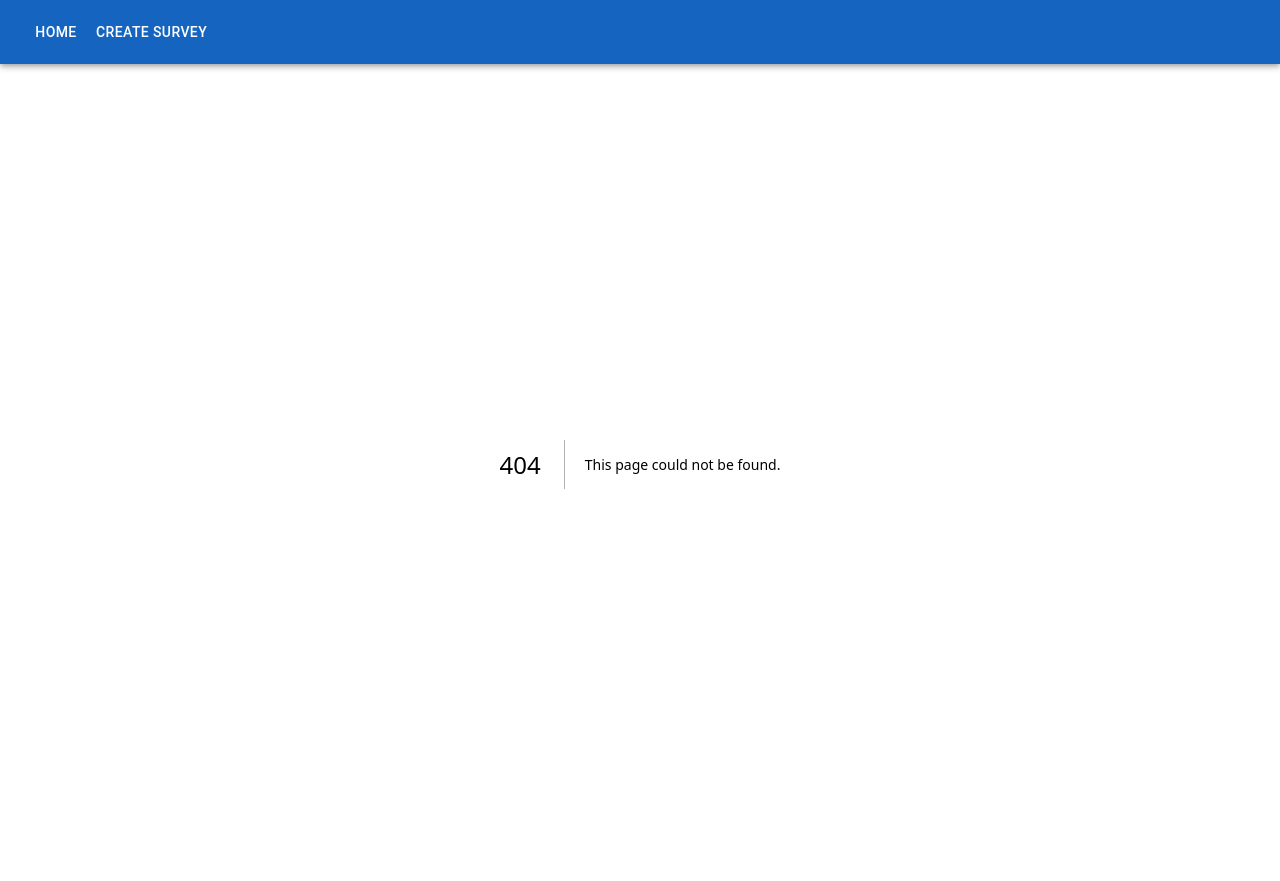
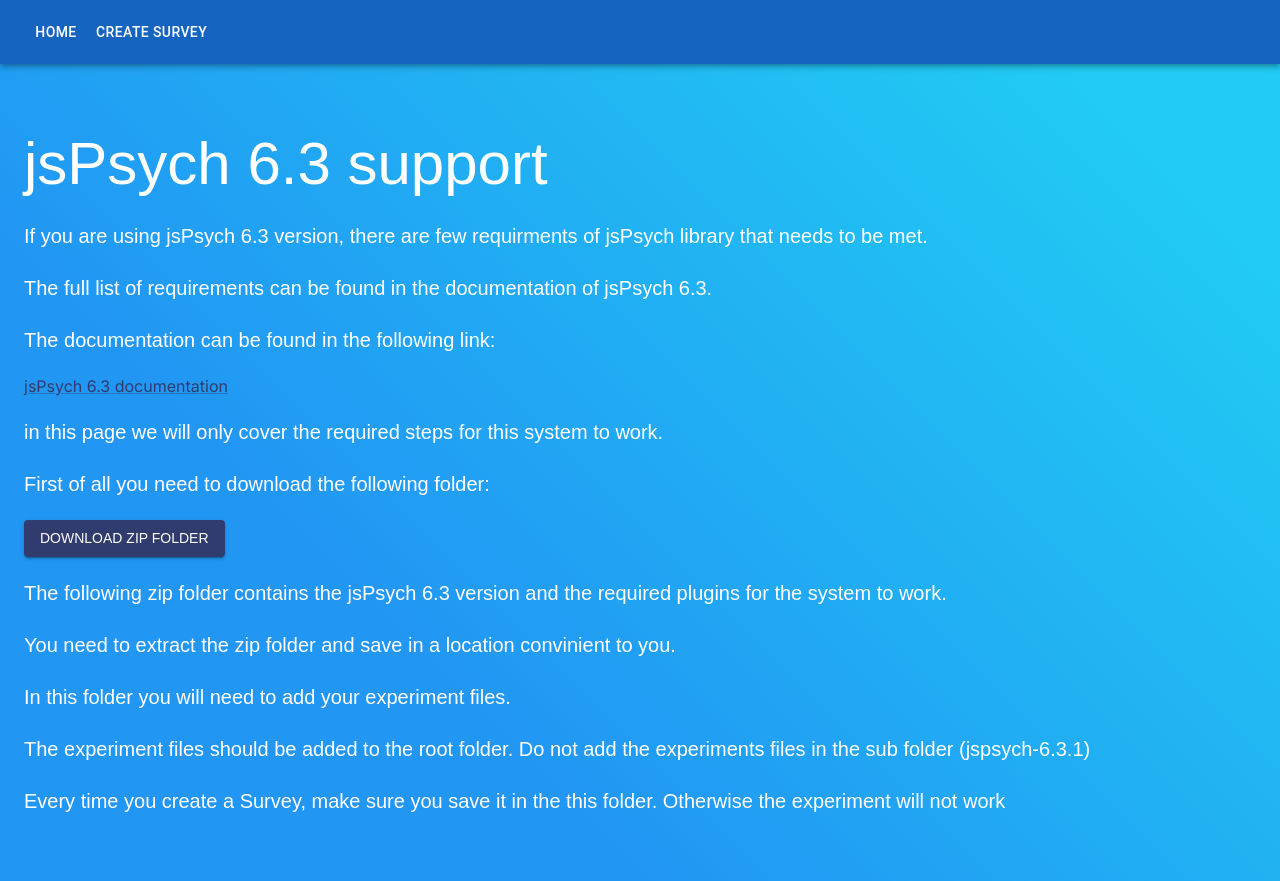
Before and after one commit to ShlomiShitrit/jspsychSurveyUI, a Next.js app: page /Version6SupportSteps in a window 1280 px wide. Before the commit this address had no page. Built offline with nearby package versions, Linux system fonts and the light colour scheme.

Commit message:
Add download of ZIP of jspsych 6.3 Fixes #29

```diff
--- a/next.config.js
+++ b/next.config.js
@@ -1,4 +1,5 @@
 /** @type {import('next').NextConfig} */
-const nextConfig = {}
 
-module.exports = nextConfig
+const nextConfig = {};
+
+module.exports = nextConfig;
--- a/src/app/General/muiComponents.tsx
+++ b/src/app/General/muiComponents.tsx
@@ -32,6 +32,8 @@ export {
     Checkbox,
     IconButton,
     Tooltip,
+    Chip,
+    Link,
     tooltipClasses,
 } from "@mui/material";
 export type { TooltipProps } from "@mui/material";
--- /dev/null
+++ b/src/app/Version6SupportSteps/page.tsx
@@ -0,0 +1,91 @@
+"use client";
+import {
+    Typography,
+    Link,
+    ThemeProvider,
+    Container,
+    Button,
+} from "@/app/General/muiComponents";
+import { darkNavyBlueTheme } from "@/app/General/styles";
+import styles from "@/app/landingPage.module.css";
+
+export default function Version6SupportStepsPage() {
+    return (
+        <>
+            <ThemeProvider theme={darkNavyBlueTheme}>
+                <Container
+                    maxWidth={false}
+                    className={styles.steps}
+                    sx={{
+                        flexGrow: 1,
+                        alignItems: "flex-end",
+                    }}
+                >
+                    <Typography variant="h2">jsPsych 6.3 support</Typography>
+                    <br />
+                    <Typography variant="h6">
+                        If you are using jsPsych 6.3 version, there are few
+                        requirments of jsPsych library that needs to be met.
+                    </Typography>
+                    <br />
+                    <Typography variant="h6">
+                        The full list of requirements can be found in the
+                        documentation of jsPsych 6.3.
+                    </Typography>
+                    <br />
+                    <Typography variant="h6">
+                        The documentation can be found in the following link:
+                    </Typography>
+                    <br />
+                    <Link href="https://www.jspsych.org/6.3/tutorials/hello-world/">
+                        jsPsych 6.3 documentation
+                    </Link>
+                    <br />
+                    <br />
+                    <Typography variant="h6">
+                        in this page we will only cover the required steps for
+                        this system to work.
+                    </Typography>
+                    <br />
+                    <Typography variant="h6">
+                        First of all you need to download the following folder:
+                    </Typography>
+                    <br />
+                    <Button
+                        variant="contained"
+                        href="https://github.com/jspsych/jsPsych/releases/download/v6.3.1/jspsych-6.3.1.zip"
+                    >
+                        Download Zip Folder
+                    </Button>
+                    <br />
+                    <br />
+                    <Typography variant="h6">
+                        The following zip folder contains the jsPsych 6.3
+                        version and the required plugins for the system to work.
+                    </Typography>
+                    <br />
+                    <Typography variant="h6">
+                        You need to extract the zip folder and save in a
+                        location convinient to you.
+                    </Typography>
+                    <br />
+                    <Typography variant="h6">
+                        In this folder you will need to add your experiment
+                        files.
+                    </Typography>
+                    <br />
+                    <Typography variant="h6">
+                        The experiment files should be added to the root folder.
+                        Do not add the experiments files in the sub folder
+                        (jspsych-6.3.1)
+                    </Typography>
+                    <br />
+                    <Typography variant="h6">
+                        Every time you create a Survey, make sure you save it in
+                        the this folder. Otherwise the experiment will not work
+                    </Typography>
+                </Container>
+            </ThemeProvider>
+        </>
+    );
+}
--- a/src/app/landingPage.module.css
+++ b/src/app/landingPage.module.css
@@ -10,6 +10,12 @@
     color: white;
     text-align: center;
     padding: 4rem 0;
+}
+
+.steps {
+    background: linear-gradient(45deg, #2196f3 30%, #21cbf3 90%);
+    color: white;
+    padding: 4rem 20rem;
 }
 
 .header {
```
Also changed, not shown: package.json (+8 -0 lines), src/app/CreatePage/page.tsx (+42 -28 lines), 1 other file (tests, documents, lock files or other folders).
